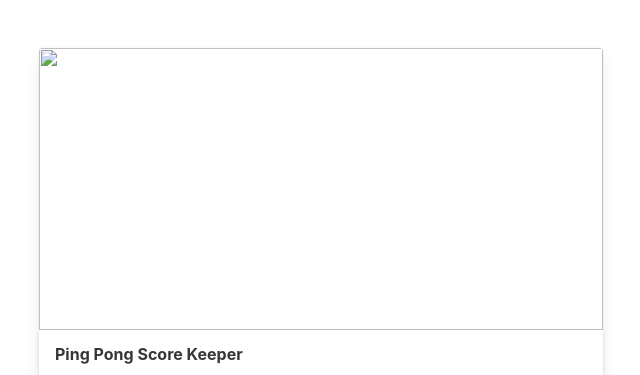
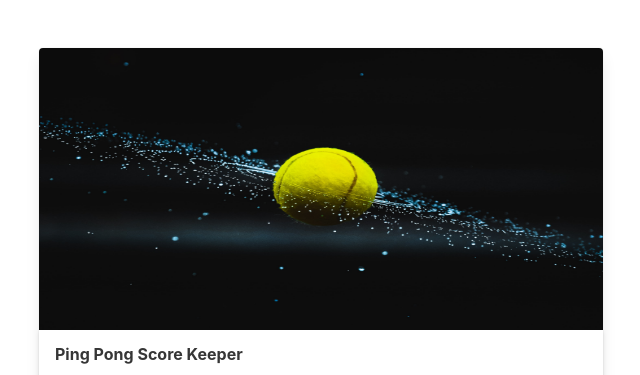
Before and after one commit to deeepak-me/score-keeper, a plain HTML site: page index.html in a window 1280 px wide. Shown: the top 375 px of the page, without its empty margins (319-959 px from the left). Drawn offline with nearby package versions, Linux system fonts and the light colour scheme.

Commit message:
feat: image updaetd

```diff
--- a/index.html
+++ b/index.html
@@ -20,7 +20,7 @@
                     <div class="card">
                         <div class="card-image">
                             <figure class="image is-2by1">
-                                <img src="" alt="">
+                                <img src="image.jpg" alt="">
                             </figure>
                         </div>
                         <header class="card-header">
```
